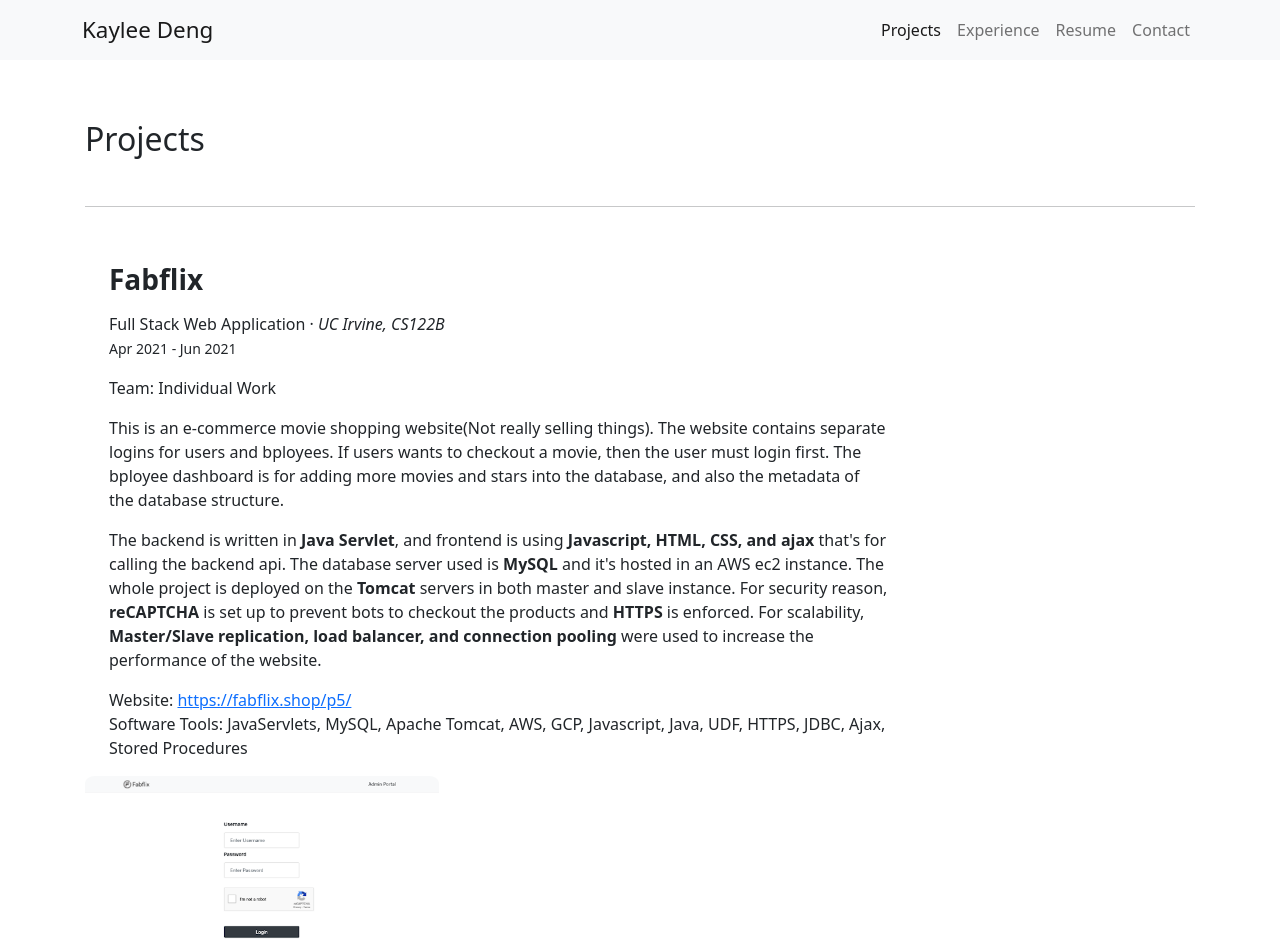
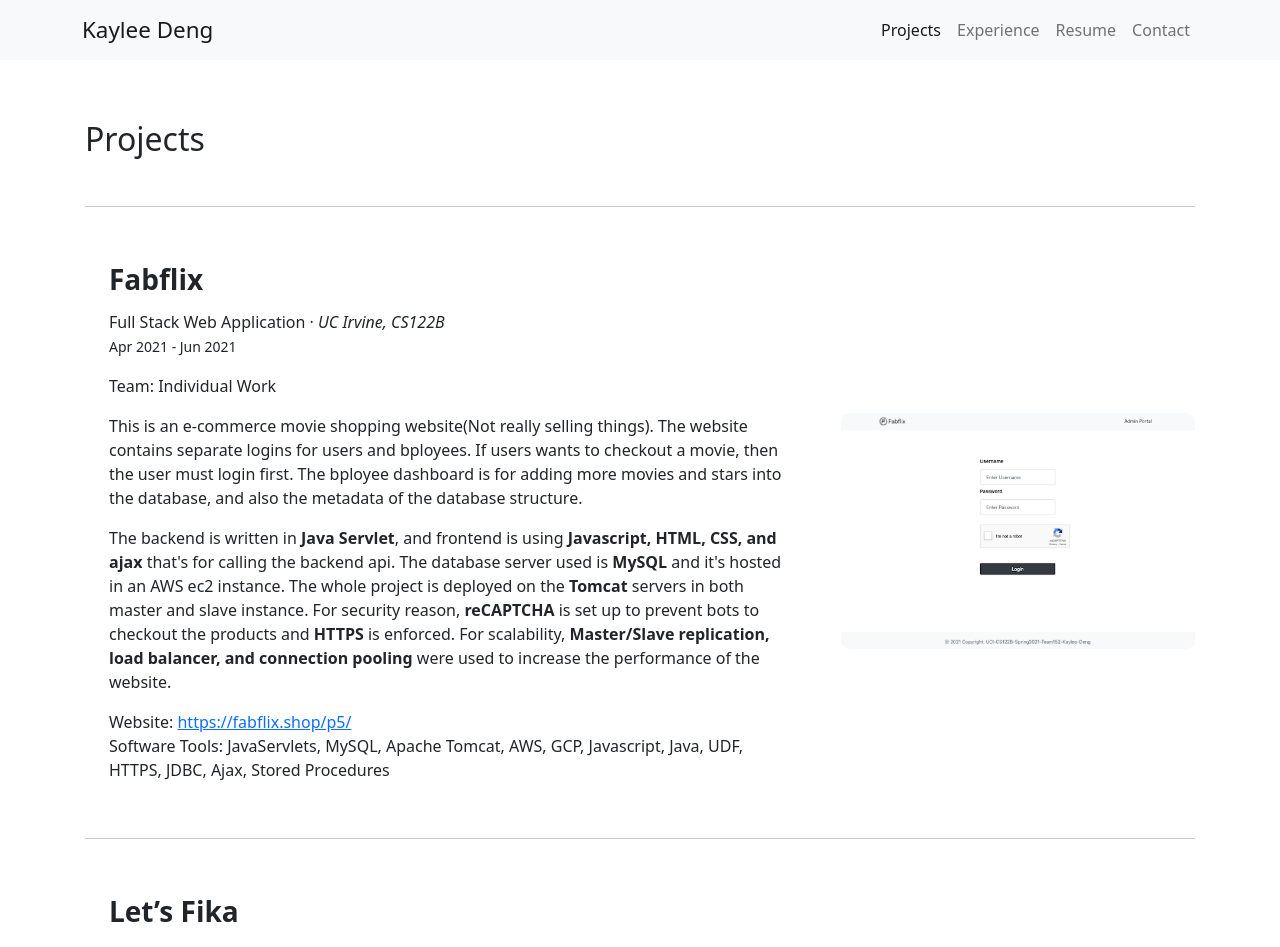
Before and after one commit to bikaylee/Portfolio, a Jekyll site: the page built from index.md, in a window 1280 px wide. Shown: the top 947 px of the page. Built offline with Jekyll 4.4.1, drawn with Linux system fonts in a browser that asks for light colours.

Commit message:
resize img

```diff
--- a/index.md
+++ b/index.md
@@ -10,7 +10,7 @@ title: Project
 <br>
 
 <div class="row">
-    <div class="col-sm-9" >
+    <div class="col-sm-8" >
         <div class="container">
             <h3> Fabflix </h3>
             <p>Full Stack Web Application &middot; <i>UC Irvine, CS122B</i><br>
@@ -35,7 +35,7 @@ title: Project
 <br>
 
 <div class="row">
-    <div class="col-sm-9">
+    <div class="col-sm-8">
         <div class="container">
             <h3> Let’s Fika </h3>
             <p>Capstone Project &middot; <i>UC Irvine, CS180A/B</i><br>
@@ -60,7 +60,7 @@ title: Project
 <br>
 
 <div class="row">
-    <div class="col-sm-9">
+    <div class="col-sm-8">
         <div class="container">
             <h3> Pixel Jump </h3>
             <p>Artificial Intelligence Project in Malmo &middot; <i>UC Irvine, CS175</i><br>
@@ -85,7 +85,7 @@ title: Project
 <br>
 
 <div class="row">
-    <div class="col-sm-9">
+    <div class="col-sm-8">
         <div class="container">
             <h3> Wumpus World </h3>
             <p>Intro to Artificial Intelligence Project &middot; <i>UC Irvine, CS171</i><br>
@@ -108,7 +108,7 @@ title: Project
 <br>
 
 <div class="row">
-    <div class="col-sm-9">
+    <div class="col-sm-8">
         <div class="container">
             <h3> She Who Codes </h3>
             <p>Webpage &middot; <i> CCSF - She Who Codes Club </i><br>
@@ -133,7 +133,7 @@ title: Project
 <hr>
 <br>
 <div class="row">
-    <div class="col-sm-9">
+    <div class="col-sm-8">
         <div class="container">
             <h3> La Fusion </h3>
             <p>Webpage &middot; <i>San Francisco Code Ramp</i><br>
```
